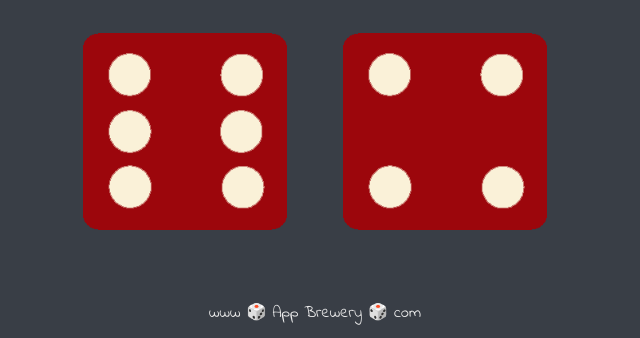
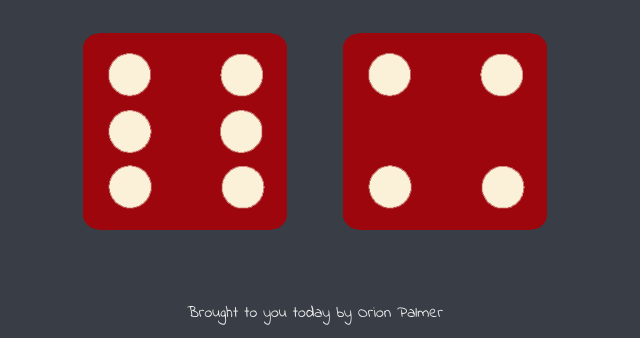
Before and after one commit to Composer0/Random-Dicee, a plain HTML site: page index.html in a window 1280 px wide. Shown: the part 462-800 px from the top of the page, without its empty margins (325-965 px from the left). Drawn offline with Linux system fonts and the light colour scheme.

Commit message:
updated footer

```diff
--- a/index.html
+++ b/index.html
@@ -31,7 +31,7 @@
 </body>
 
 <footer>
-    www 🎲 App Brewery 🎲 com
+    Brought to you today by Orion Palmer
 </footer>
 
 </html>
```
